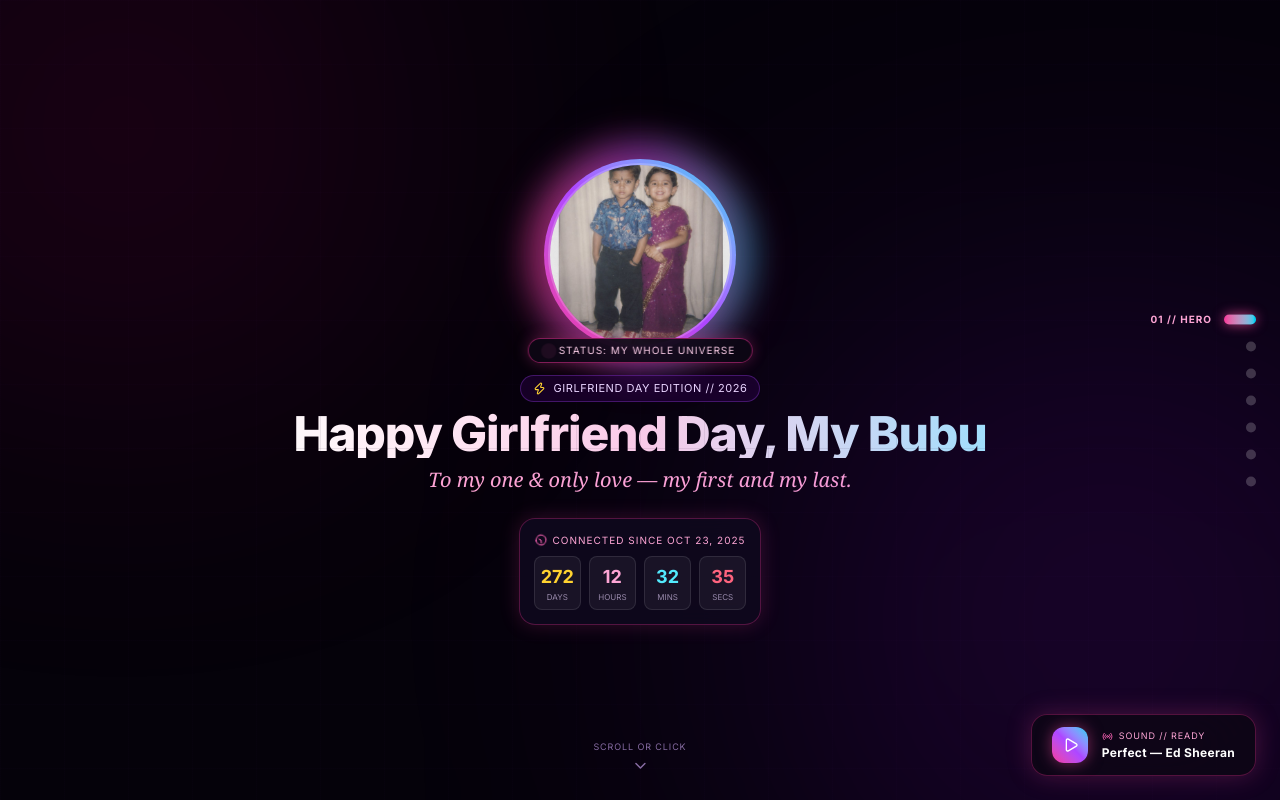
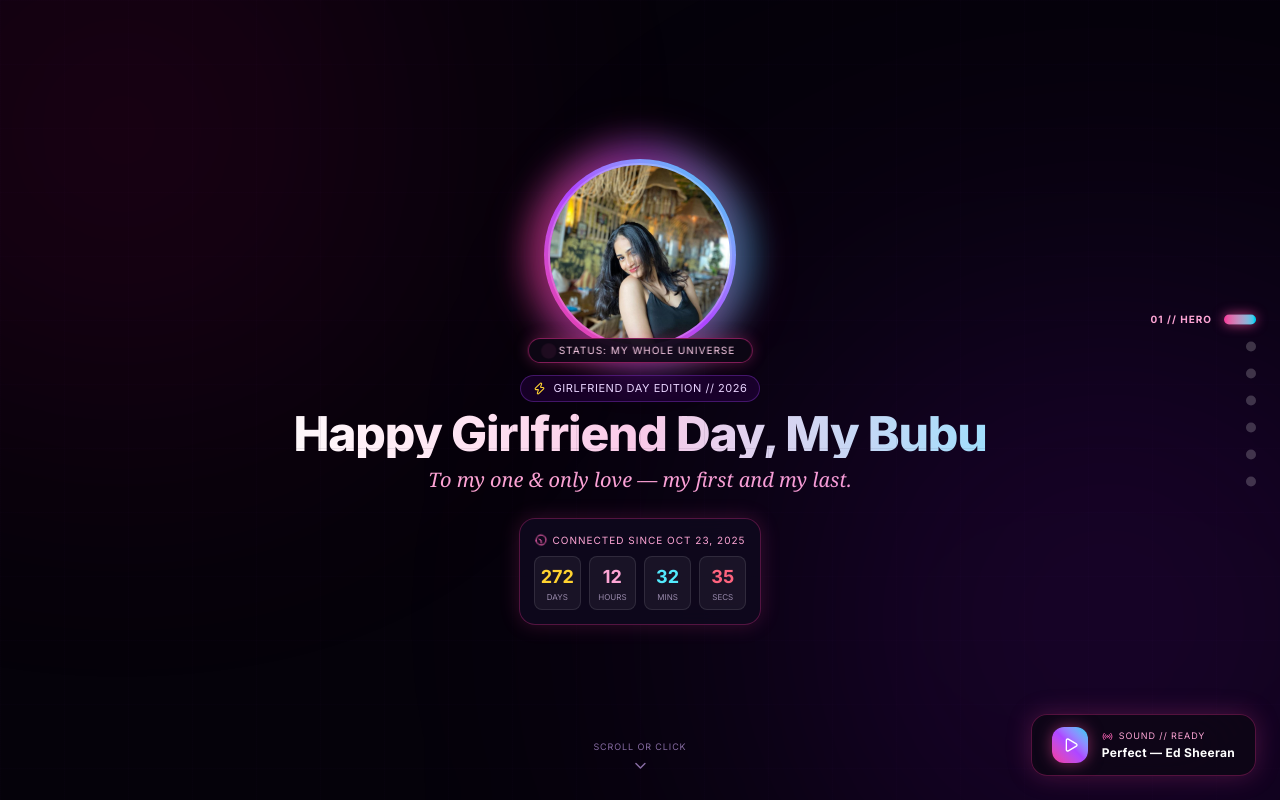
Before and after one commit to elevatesearch7/srushti-love, a Next.js app: page / in a window 1280 px wide. Built offline with nearby package versions, Linux system fonts and the light colour scheme.

Commit message:
Restored hero image to elegant photo and kept bache image in gallery and childhood section

```diff
--- a/app/page.tsx
+++ b/app/page.tsx
@@ -452,17 +452,17 @@ export default function BubuWebsite() {
         >
           <div className="max-w-4xl w-full my-auto">
 
-            {/* SECTION 0: HERO (SWAPPED TO bache.jpeg) */}
+            {/* SECTION 0: HERO (RESTORED TO elegent.jpeg) */}
             {activeSection === 0 && (
               <div className="flex flex-col items-center text-center">
                 <div className="relative mb-4 sm:mb-6">
                   <div className="absolute -inset-4 rounded-full bg-gradient-to-r from-pink-500 via-purple-500 to-cyan-400 opacity-50 blur-lg animate-tilt" />
                   <div className="relative w-40 h-40 sm:w-48 sm:h-48 rounded-full p-1 bg-gradient-to-tr from-pink-500 via-purple-500 to-cyan-400 shadow-[0_0_60px_rgba(236,72,153,0.4)]">
                     <img
-                      src="/bache.jpeg"
-                      alt="Srushti Childhood"
+                      src="/elegent.jpeg"
+                      alt="Srushti"
                       className="w-full h-full object-cover rounded-full border-2 border-white/20"
-                      onError={(e) => { (e.currentTarget as HTMLImageElement).src = fallbacks[0]; }}
+                      onError={(e) => { (e.currentTarget as HTMLImageElement).src = fallbacks[2]; }}
                     />
                   </div>
                   <div className="absolute -bottom-3 left-1/2 -translate-x-1/2 bg-[#0d0714]/90 backdrop-blur-md border border-pink-500/50 px-4 py-1 rounded-full shadow-[0_0_15px_rgba(236,72,153,0.3)] flex items-center gap-1.5 whitespace-nowrap">
@@ -517,7 +517,7 @@ export default function BubuWebsite() {
 
                   {/* Right Side: Infinite Auto-Scrolling 100 Words */}
                   <div className="relative h-64 sm:h-80 rounded-2xl overflow-hidden border border-pink-500/30 bg-[#090412]/90 p-4 flex flex-col justify-center">
-                    {/* Top & Bottom Mask Fades for slick marquee look */}
+                    {/* Top & Bottom Mask Fades for marquee look */}
                     <div className="pointer-events-none absolute inset-x-0 top-0 h-12 bg-gradient-to-b from-[#090412] to-transparent z-10" />
                     <div className="pointer-events-none absolute inset-x-0 bottom-0 h-12 bg-gradient-to-t from-[#090412] to-transparent z-10" />
 
@@ -539,7 +539,7 @@ export default function BubuWebsite() {
               </div>
             )}
 
-            {/* SECTION 2: PHOTO GALLERY */}
+            {/* SECTION 2: PHOTO GALLERY (USING bache.jpeg FOR MY LITTLE KID 👶) */}
             {activeSection === 2 && (
               <div className="w-full">
                 <div className="text-center mb-6">
```
Also changed, not shown: public/bachi.jpeg (added).
